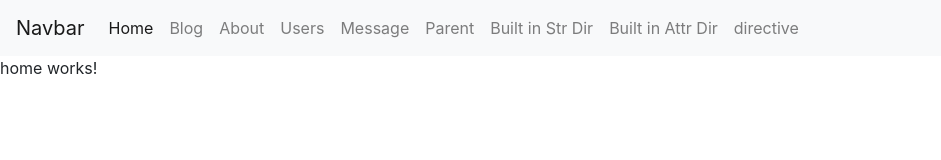
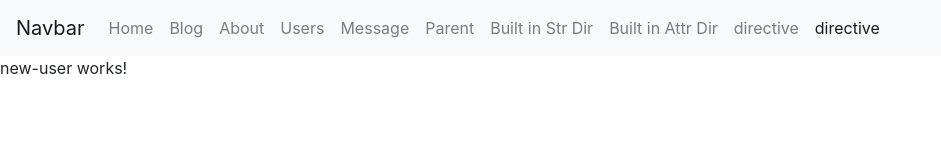
Before and after one commit to destroyer22719/learning-angular, an Angular app: page /new-user in a window 1280 px wide. Before the commit this address led to /home. Shown: the top 160 px of the page, without its empty margins (0-941 px from the left). Built offline with nearby package versions, Linux system fonts and the light colour scheme.

Commit message:
added new-user component

```diff
--- a/src/app/app-routing/app-routing.module.ts
+++ b/src/app/app-routing/app-routing.module.ts
@@ -16,6 +16,7 @@ import { ParentComponent } from '../components/parent/parent.component';
 import { BuiltInStrDirComponent } from '../components/built-in-str-dir/built-in-str-dir.component';
 import { BuiltInAttrDirComponent } from '../components/built-in-attr-dir/built-in-attr-dir.component';
 import { DirectiveHostComponent } from '../components/directive-host/directive-host.component';
+import { NewUserComponent } from '../component/new-user/new-user.component';
 
 const appRoutes: Routes = [
   {path:'home', component:HomeComponent},
@@ -33,6 +34,7 @@ const appRoutes: Routes = [
     {path:'', component:PlaceholderComponent}
   ]},
   {path:'parent', component:ParentComponent},
+  {path:'new-user', component:NewUserComponent},
   {path:'str-dir', component:BuiltInStrDirComponent},
   {path:'attr-dir', component:BuiltInAttrDirComponent},
   {path:'directives', component:DirectiveHostComponent},
--- a/src/app/app.module.ts
+++ b/src/app/app.module.ts
@@ -25,6 +25,7 @@ import { DirectiveHostComponent } from './components/directive-host/directive-ho
 import { UnlessDirective } from './directives/unless/unless.directive';
 import { AppendorPipe } from './pipes/appendor/appendor.pipe';
 import { FilterPipe } from './pipes/filter/filter.pipe';
+import { NewUserComponent } from './component/new-user/new-user.component';
 
 
 @NgModule({
@@ -50,6 +51,7 @@ import { FilterPipe } from './pipes/filter/filter.pipe';
     UnlessDirective,
     AppendorPipe,
     FilterPipe,
+    NewUserComponent,
   ],
   imports: [
     BrowserModule,
--- /dev/null
+++ b/src/app/component/new-user/new-user.component.html
@@ -0,0 +1 @@
+<p>new-user works!</p>
--- /dev/null
+++ b/src/app/component/new-user/new-user.component.ts
@@ -0,0 +1,15 @@
+import { Component, OnInit } from '@angular/core';
+
+@Component({
+  selector: 'app-new-user',
+  templateUrl: './new-user.component.html',
+  styleUrls: ['./new-user.component.css']
+})
+export class NewUserComponent implements OnInit {
+
+  constructor() { }
+
+  ngOnInit(): void {
+  }
+
+}
--- a/src/app/components/header/header.component.html
+++ b/src/app/components/header/header.component.html
@@ -33,6 +33,9 @@
         <li routerLinkActive="active" class="nav-item">
           <a class="nav-link" routerLink="/directives">directive</a>
         </li>
+        <li routerLinkActive="active" class="nav-item">
+          <a class="nav-link" routerLink="/new-user">directive</a>
+        </li>
       </ul>
     </div>
   </nav>
```
Also changed, not shown: src/app/component/new-user/new-user.component.css (added), 1 other file (tests, documents, lock files or other folders).
